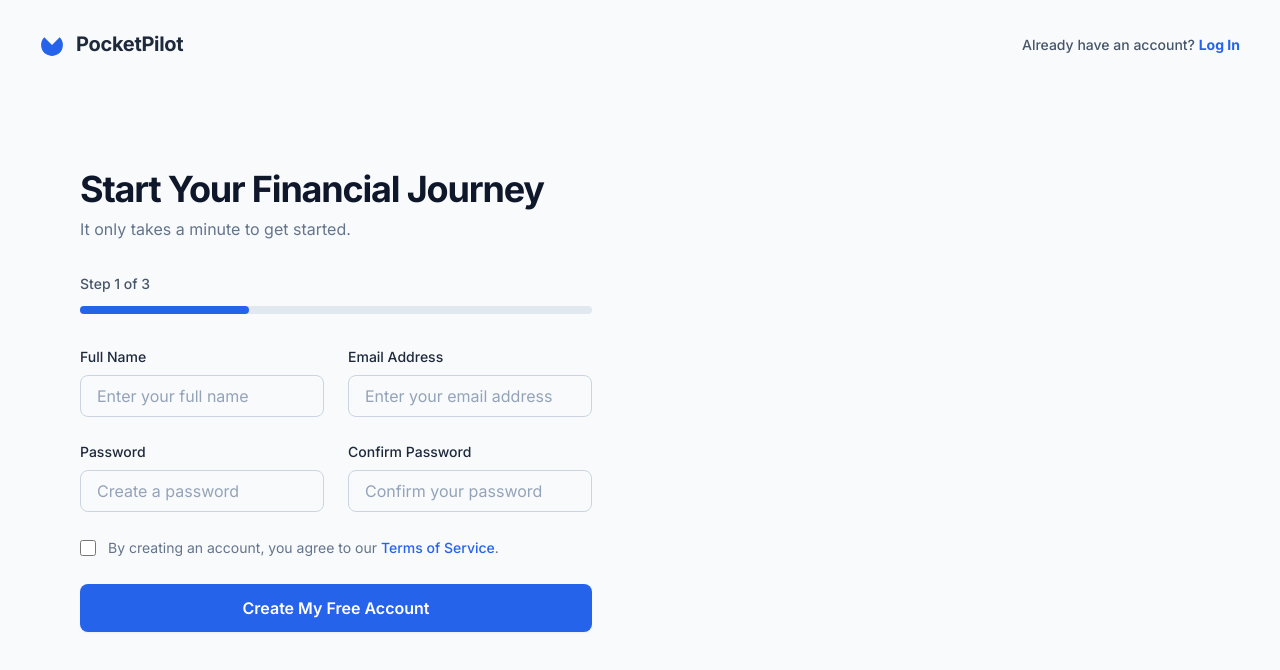
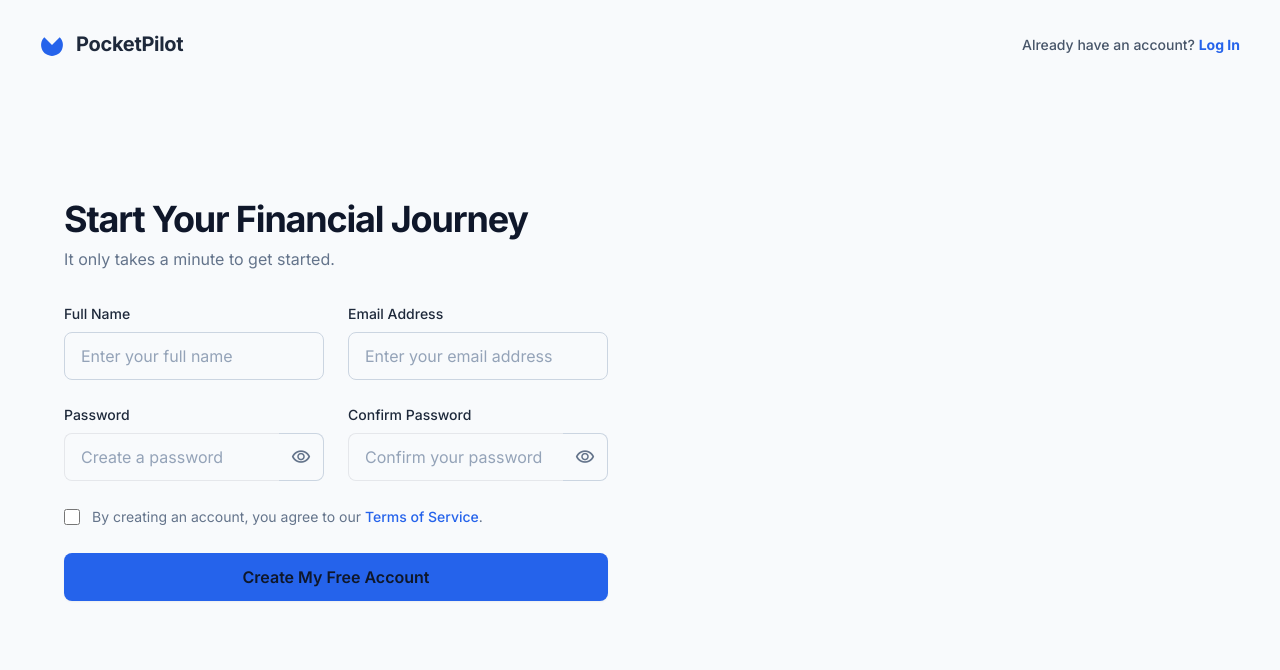
Before and after one commit to sg-217/minor_project, a React (Create React App) app in the folder client/: page /register in a window 1280 px wide. Shown: the top 670 px of the page. Built offline with nearby package versions, Linux system fonts and the light colour scheme; no server answers.

Commit message:
update & refactor: login, register page

```diff
--- /dev/null
+++ b/client/src/components/FormInput.js
@@ -0,0 +1,54 @@
+// client/src/components/FormInput.js
+
+import React, { useState } from "react";
+
+const FormInput = ({
+  label,
+  name,
+  type,
+  value,
+  onChange,
+  placeholder,
+  required = false,
+}) => {
+  const [inputType, setInputType] = useState(type);
+
+  const togglePasswordVisibility = () => {
+    setInputType(inputType === "password" ? "text" : "password");
+  };
+
+  const isPassword = type === "password";
+
+  return (
+    <label className="flex flex-col">
+      <p className="pb-2 text-sm font-medium leading-normal text-slate-800 dark:text-slate-200">
+        {label}
+      </p>
+      <div className="flex w-full">
+        <input
+          type={inputType}
+          name={name}
+          value={value}
+          onChange={onChange}
+          className={`form-input h-12 w-full flex-1 resize-none overflow-hidden border bg-transparent px-4 py-2.5 text-base font-normal leading-normal text-slate-900 placeholder:text-slate-400 focus:border-primary focus:outline-none focus:ring-2 focus:ring-primary/20 dark:border-slate-700 dark:text-white dark:placeholder:text-slate-500 dark:focus:border-primary ${
+            isPassword ? "rounded-l-lg border-r-0" : "rounded-lg border-slate-300"
+          }`}
+          placeholder={placeholder}
+          required={required}
+        />
+        {isPassword && (
+          <div
+            onClick={togglePasswordVisibility}
+            className="flex h-12 cursor-pointer items-center justify-center rounded-r-lg border border-l-0 border-slate-300 bg-transparent px-3 dark:border-slate-700"
+          >
+            <span className="material-symbols-outlined text-xl text-slate-500 dark:text-slate-400">
+              {inputType === "password" ? "visibility" : "visibility_off"}
+            </span>
+          </div>
+        )}
+      </div>
+    </label>
+  );
+};
+
+export default FormInput;
--- a/client/src/pages/Register.js
+++ b/client/src/pages/Register.js
@@ -2,6 +2,7 @@ import React, { useState, useContext } from "react";
 import { useNavigate, Link } from "react-router-dom";
 import { register } from "../services/api";
 import { AuthContext } from "../context/AuthContext";
+import FormInput from "../components/FormInput"; // Import the new component
 
 const Register = () => {
   const [formData, setFormData] = useState({
@@ -53,6 +54,7 @@ const Register = () => {
       <header className="absolute top-0 left-0 right-0 flex items-center justify-between p-6 lg:px-10 lg:py-8">
         <div className="flex items-center gap-3 text-slate-800 dark:text-white">
           <div className="h-6 w-6 text-primary">
+            {/* SVG Logo */}
             <svg
               fill="currentColor"
               viewBox="0 0 48 48"
@@ -83,9 +85,9 @@ const Register = () => {
         </div>
       </header>
 
-      <main className="flex w-full max-w-6xl flex-1 items-center justify-center">
+      <main className="flex w-full max-w-6xl flex-1 items-center justify-center py-16 sm:py-24">
         <div className="grid w-full grid-cols-1 gap-12 lg:grid-cols-2 lg:gap-16">
-          <div className="flex flex-col justify-center space-y-8 px-4">
+          <div className="flex w-full flex-col justify-center space-y-8 rounded-lg bg-white p-6 shadow-md dark:bg-gray-800 sm:p-8 lg:w-auto lg:bg-transparent lg:p-0 lg:shadow-none dark:lg:bg-transparent">
             <div>
               <div className="flex min-w-72 flex-col gap-2">
                 <p className="text-3xl font-black leading-tight tracking-[-0.033em] text-slate-900 dark:text-white md:text-4xl">
@@ -97,19 +99,7 @@ const Register = () => {
               </div>
             </div>
 
-            <div className="flex flex-col gap-3">
-              <div className="flex items-center justify-between">
-                <p className="text-sm font-medium leading-normal text-slate-600 dark:text-slate-300">
-                  Step 1 of 3
-                </p>
-              </div>
-              <div className="h-2 w-full rounded-full bg-slate-200 dark:bg-slate-700">
-                <div
-                  className="h-2 rounded-full bg-primary"
-                  style={{ width: "33%" }}
-                ></div>
-              </div>
-            </div>
+            {/* "Step 1 of 3" and progress bar are REMOVED */}
 
             {error && (
               <div className="rounded-lg bg-red-50 p-4 text-sm text-red-500 dark:bg-red-900/10 dark:text-red-400">
@@ -119,62 +109,43 @@ const Register = () => {
 
             <form onSubmit={handleSubmit} className="space-y-6">
               <div className="grid grid-cols-1 gap-x-6 gap-y-6 sm:grid-cols-2">
-                <label className="flex flex-col">
-                  <p className="pb-2 text-sm font-medium leading-normal text-slate-800 dark:text-slate-200">
-                    Full Name
-                  </p>
-                  <input
+                {/* Replaced old labels/inputs with the new component */}
+                <FormInput
+                  label="Full Name"
+                  name="name"
                   type="text"
-                    name="name"
                   value={formData.name}
                   onChange={handleChange}
-                    className="form-input h-12 w-full flex-1 resize-none overflow-hidden rounded-lg border border-slate-300 bg-transparent px-4 py-2.5 text-base font-normal leading-normal text-slate-900 placeholder:text-slate-400 focus:border-primary focus:outline-none focus:ring-2 focus:ring-primary/20 dark:border-slate-700 dark:text-white dark:placeholder:text-slate-500 dark:focus:border-primary"
                   placeholder="Enter your full name"
                   required
                 />
-                </label>
-                <label className="flex flex-col">
-                  <p className="pb-2 text-sm font-medium leading-normal text-slate-800 dark:text-slate-200">
-                    Email Address
-                  </p>
-                  <input
+                <FormInput
+                  label="Email Address"
+                  name="email"
                   type="email"
-                    name="email"
                   value={formData.email}
                   onChange={handleChange}
-                    className="form-input h-12 w-full flex-1 resize-none overflow-hidden rounded-lg border border-slate-300 bg-transparent px-4 py-2.5 text-base font-normal leading-normal text-slate-900 placeholder:text-slate-400 focus:border-primary focus:outline-none focus:ring-2 focus:ring-primary/20 dark:border-slate-700 dark:text-white dark:placeholder:text-slate-500 dark:focus:border-primary"
                   placeholder="Enter your email address"
                   required
                 />
-                </label>
-                <label className="flex flex-col">
-                  <p className="pb-2 text-sm font-medium leading-normal text-slate-800 dark:text-slate-200">
-                    Password
-                  </p>
-                  <input
+                <FormInput
+                  label="Password"
+                  name="password"
                   type="password"
-                    name="password"
                   value={formData.password}
                   onChange={handleChange}
-                    className="form-input h-12 w-full flex-1 resize-none overflow-hidden rounded-lg border border-slate-300 bg-transparent px-4 py-2.5 text-base font-normal leading-normal text-slate-900 placeholder:text-slate-400 focus:border-primary focus:outline-none focus:ring-2 focus:ring-primary/20 dark:border-slate-700 dark:text-white dark:placeholder:text-slate-500 dark:focus:border-primary"
                   placeholder="Create a password"
                   required
                 />
-                </label>
-                <label className="flex flex-col">
-                  <p className="pb-2 text-sm font-medium leading-normal text-slate-800 dark:text-slate-200">
-                    Confirm Password
-                  </p>
-                  <input
+                <FormInput
+                  label="Confirm Password"
+                  name="confirmPassword"
                   type="password"
-                    name="confirmPassword"
                   value={formData.confirmPassword}
                   onChange={handleChange}
-                    className="form-input h-12 w-full flex-1 resize-none overflow-hidden rounded-lg border border-slate-300 bg-transparent px-4 py-2.5 text-base font-normal leading-normal text-slate-900 placeholder:text-slate-400 focus:border-primary focus:outline-none focus:ring-2 focus:ring-primary/20 dark:border-slate-700 dark:text-white dark:placeholder:text-slate-500 dark:focus:border-primary"
                   placeholder="Confirm your password"
                   required
                 />
-                </label>
               </div>
 
               <div className="flex items-start">
@@ -207,7 +178,7 @@ const Register = () => {
               <button
                 type="submit"
                 disabled={loading}
-                className="flex h-12 w-full items-center justify-center rounded-lg bg-primary px-6 text-base font-semibold text-white shadow-sm hover:bg-primary/90 focus-visible:outline focus-visible:outline-2 focus-visible:outline-offset-2 focus-visible:outline-primary disabled:opacity-50 disabled:cursor-not-allowed"
+                className="flex h-12 w-full items-center justify-center rounded-lg bg-primary px-6 text-base font-semibold text-slate-900 shadow-sm hover:bg-primary/90 focus-visible:outline focus-visible:outline-2 focus-visible:outline-offset-2 focus-visible:outline-primary disabled:opacity-50 disabled:cursor-not-allowed"
               >
                 {loading ? "Creating account..." : "Create My Free Account"}
               </button>
```
Also changed, not shown: client/src/pages/Login.js (+18 -49 lines), 1 other file (tests, documents, lock files or other folders). Lines whose indentation alone changed are shown as unchanged.
